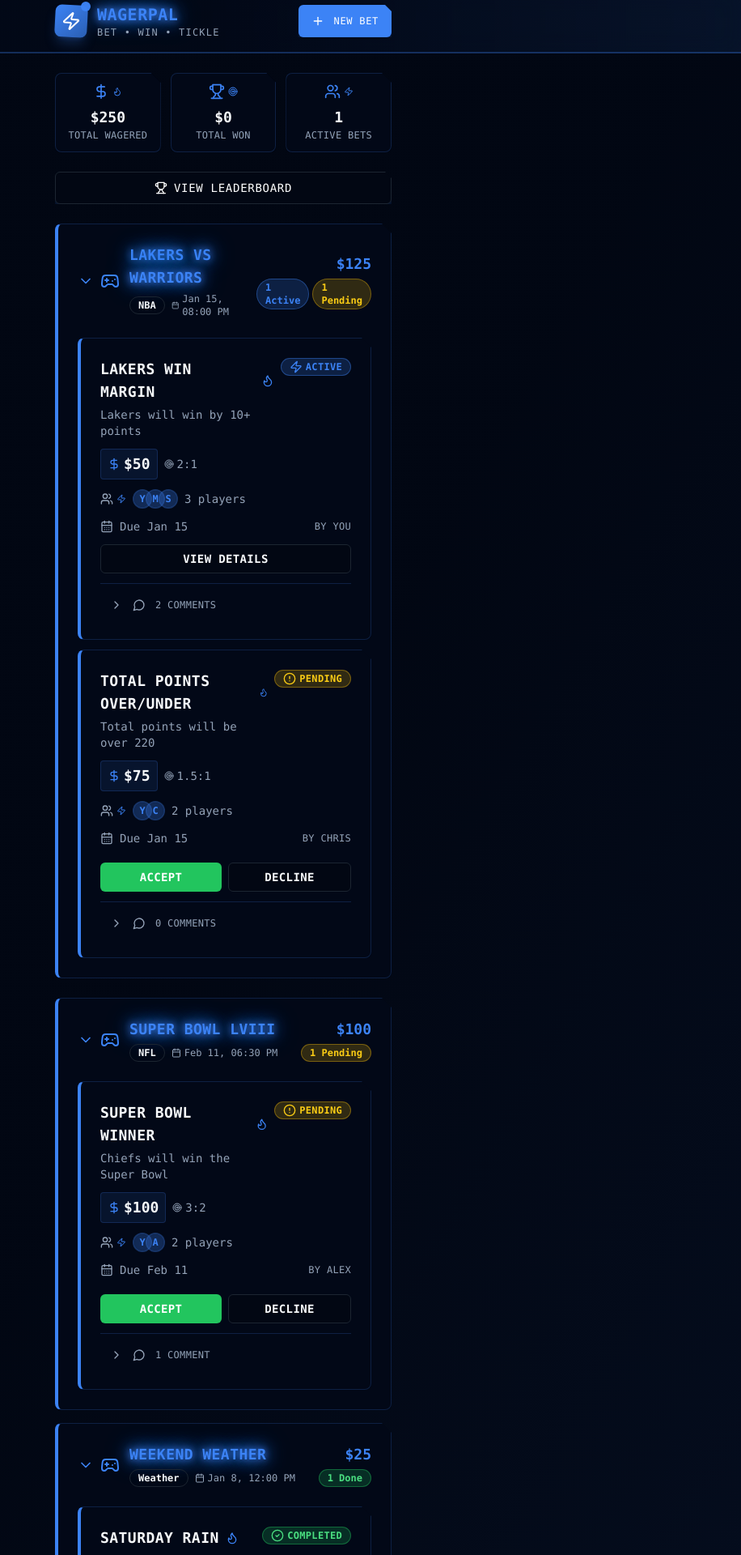
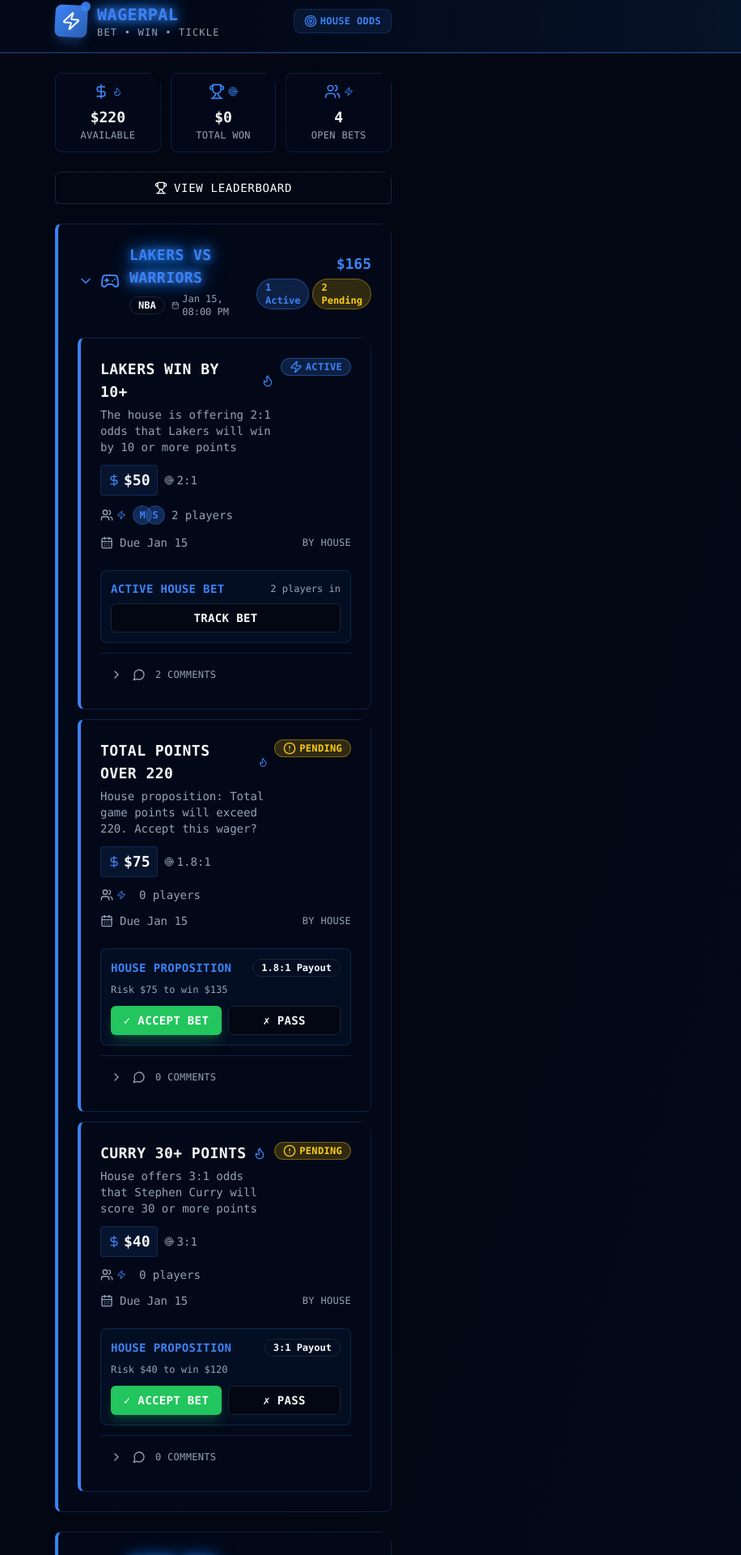
Before and after one commit to bryanforst/friend-fun-wagers, a React (Vite) app: page / in a window 1280 px wide. Shown: the part 12-1932 px from the top of the page at 81% size, without its empty margins (364-1280 px from the left). Built offline with nearby package versions, Linux system fonts and the light colour scheme.

Commit message:
Refactor wager creation UI
Updated the wager creation flow to be UI-only, removing the playable aspect. This change focuses on the visual presentation and user interaction for creating wagers without implementing the underlying game logic.

```diff
--- a/src/components/WagerCard.tsx
+++ b/src/components/WagerCard.tsx
@@ -131,21 +131,55 @@ export function WagerCard({ wager, onAddComment }: WagerCardProps) {
           </div>
 
           {/* Action Buttons */}
-          {wager.status === "pending" && wager.creator !== "You" && (
-            <div className="flex space-x-2 pt-2">
-              <Button size="sm" className="flex-1 bg-green-500 hover:bg-green-600 text-white font-bold uppercase tracking-wide">
-                Accept
-              </Button>
-              <Button size="sm" variant="outline" className="flex-1 font-bold uppercase tracking-wide">
-                Decline
-              </Button>
+          {wager.status === "pending" && wager.creator === "House" && (
+            <div className="space-y-2 pt-3">
+              <div className="bg-primary/5 p-3 rounded-lg border border-primary/20">
+                <div className="flex items-center justify-between mb-2">
+                  <span className="text-sm font-bold text-primary uppercase tracking-wide">House Proposition</span>
+                  <Badge variant="outline" className="text-xs font-bold">
+                    {wager.odds} Payout
+                  </Badge>
+                </div>
+                <p className="text-xs text-muted-foreground mb-3">
+                  Risk ${wager.amount} to win ${Math.round(wager.amount * parseFloat(wager.odds.split(':')[0]))}
+                </p>
+                <div className="flex space-x-2">
+                  <Button size="sm" className="flex-1 bg-green-500 hover:bg-green-600 text-white font-bold uppercase tracking-wide shadow-lg shadow-green-500/25">
+                    ✓ Accept Bet
+                  </Button>
+                  <Button size="sm" variant="outline" className="flex-1 font-bold uppercase tracking-wide hover:bg-red-500/10 hover:border-red-500/40 hover:text-red-400">
+                    ✗ Pass
+                  </Button>
+                </div>
+              </div>
             </div>
           )}
 
-          {wager.status === "active" && (
-            <Button size="sm" variant="outline" className="w-full font-bold uppercase tracking-wide">
-              View Details
-            </Button>
+          {wager.status === "active" && wager.creator === "House" && (
+            <div className="pt-3">
+              <div className="bg-primary/5 p-3 rounded-lg border border-primary/20">
+                <div className="flex items-center justify-between mb-2">
+                  <span className="text-sm font-bold text-primary uppercase tracking-wide">Active House Bet</span>
+                  <span className="text-xs text-muted-foreground">{wager.participants.length} players in</span>
+                </div>
+                <Button size="sm" variant="outline" className="w-full font-bold uppercase tracking-wide">
+                  Track Bet
+                </Button>
+              </div>
+            </div>
+          )}
+
+          {wager.status === "completed" && wager.creator === "House" && (
+            <div className="pt-3">
+              <div className="bg-muted/50 p-3 rounded-lg border border-border">
+                <div className="flex items-center justify-between">
+                  <span className="text-sm font-bold text-muted-foreground uppercase tracking-wide">Settled</span>
+                  <Badge variant={wager.winner === "House" ? "destructive" : "default"} className="text-xs font-bold">
+                    {wager.winner === "House" ? "House Won" : "Players Won"}
+                  </Badge>
+                </div>
+              </div>
+            </div>
           )}
 
           {/* Comment Thread */}
--- a/src/pages/Index.tsx
+++ b/src/pages/Index.tsx
@@ -5,12 +5,12 @@ import { Badge } from "@/components/ui/badge";
 import { Tabs, TabsContent, TabsList, TabsTrigger } from "@/components/ui/tabs";
 import { Plus, Trophy, Users, DollarSign, Clock, CheckCircle2, XCircle, Zap, Target, Flame } from "lucide-react";
 import { useNavigate } from "react-router-dom";
-import { CreateWagerDialog } from "@/components/CreateWagerDialog";
+
 import { WagerCard } from "@/components/WagerCard";
 import { GameCard } from "@/components/GameCard";
 import { Wager, Game } from "@/types/wager";
 
-// Mock data for demonstration - now organized by games
+// Mock data for house propositions - organized by games
 const mockGames: Game[] = [
   {
     id: "lakers-vs-warriors",
@@ -20,12 +20,12 @@ const mockGames: Game[] = [
     wagers: [
       {
         id: 1,
-        title: "Lakers Win Margin",
-        description: "Lakers will win by 10+ points",
+        title: "Lakers Win by 10+",
+        description: "The house is offering 2:1 odds that Lakers will win by 10 or more points",
         amount: 50,
-        participants: ["You", "Mike", "Sarah"],
+        participants: ["Mike", "Sarah"],
         status: "active" as const,
-        creator: "You",
+        creator: "House",
         dueDate: "2024-01-15",
         odds: "2:1",
         gameId: "lakers-vs-warriors",
@@ -34,14 +34,14 @@ const mockGames: Game[] = [
           {
             id: 1,
             author: "Mike",
-            content: "Lakers looking strong this season!",
+            content: "Lakers looking strong this season! I'm in.",
             timestamp: "2024-01-10T14:30:00Z",
             wagerId: 1
           },
           {
             id: 2,
             author: "Sarah",
-            content: "Warriors still have the experience edge",
+            content: "Warriors defense could keep it close though",
             timestamp: "2024-01-10T15:45:00Z",
             wagerId: 1
           }
@@ -49,14 +49,28 @@ const mockGames: Game[] = [
       },
       {
         id: 4,
-        title: "Total Points Over/Under",
-        description: "Total points will be over 220",
+        title: "Total Points Over 220",
+        description: "House proposition: Total game points will exceed 220. Accept this wager?",
         amount: 75,
-        participants: ["You", "Chris"],
+        participants: [],
         status: "pending" as const,
-        creator: "Chris",
+        creator: "House",
         dueDate: "2024-01-15",
-        odds: "1.5:1",
+        odds: "1.8:1",
+        gameId: "lakers-vs-warriors",
+        gameName: "Lakers vs Warriors",
+        comments: []
+      },
+      {
+        id: 5,
+        title: "Curry 30+ Points",
+        description: "House offers 3:1 odds that Stephen Curry will score 30 or more points",
+        amount: 40,
+        participants: [],
+        status: "pending" as const,
+        creator: "House",
+        dueDate: "2024-01-15",
+        odds: "3:1",
         gameId: "lakers-vs-warriors",
         gameName: "Lakers vs Warriors",
         comments: []
@@ -71,56 +85,84 @@ const mockGames: Game[] = [
     wagers: [
       {
         id: 2,
-        title: "Super Bowl Winner",
-        description: "Chiefs will win the Super Bowl",
+        title: "Chiefs to Win",
+        description: "House proposition: Kansas City Chiefs will win Super Bowl LVIII",
         amount: 100,
-        participants: ["You", "Alex"],
-        status: "pending" as const,
-        creator: "Alex",
+        participants: ["Alex"],
+        status: "active" as const,
+        creator: "House",
         dueDate: "2024-02-11",
-        odds: "3:2",
+        odds: "1.5:1",
         gameId: "super-bowl",
         gameName: "Super Bowl LVIII",
         comments: [
           {
             id: 3,
             author: "Alex",
-            content: "Chiefs have been dominating the playoffs!",
+            content: "Chiefs have been dominating! Easy money.",
             timestamp: "2024-01-20T10:15:00Z",
             wagerId: 2
           }
         ]
+      },
+      {
+        id: 6,
+        title: "First Half Over 28.5",
+        description: "House wager: First half total points will be over 28.5",
+        amount: 60,
+        participants: [],
+        status: "pending" as const,
+        creator: "House",
+        dueDate: "2024-02-11",
+        odds: "1.9:1",
+        gameId: "super-bowl",
+        gameName: "Super Bowl LVIII",
+        comments: []
       }
     ]
   },
   {
-    id: "weekend-weather",
-    name: "Weekend Weather",
-    category: "Weather",
-    date: "2024-01-08T12:00:00Z",
+    id: "crypto-predictions",
+    name: "Bitcoin Weekly",
+    category: "Crypto",
+    date: "2024-01-12T23:59:00Z",
     wagers: [
       {
         id: 3,
-        title: "Saturday Rain",
-        description: "It will rain this weekend",
-        amount: 25,
-        participants: ["You", "Jenny", "Tom"],
+        title: "Bitcoin Above $45K",
+        description: "House proposition: Bitcoin will close above $45,000 this Friday",
+        amount: 80,
+        participants: ["Jenny", "Tom"],
         status: "completed" as const,
-        creator: "Jenny",
-        dueDate: "2024-01-08",
-        odds: "1:1",
-        winner: "Jenny",
-        gameId: "weekend-weather",
-        gameName: "Weekend Weather",
+        creator: "House",
+        dueDate: "2024-01-12",
+        odds: "2.2:1",
+        winner: "House",
+        gameId: "crypto-predictions",
+        gameName: "Bitcoin Weekly",
         comments: [
           {
             id: 4,
             author: "Tom",
-            content: "Called it! The forecast was clear",
-            timestamp: "2024-01-08T16:00:00Z",
+            content: "Crypto markets are so unpredictable!",
+            timestamp: "2024-01-12T16:00:00Z",
             wagerId: 3
           }
         ]
+      },
+      {
+        id: 7,
+        title: "ETH Outperforms BTC",
+        description: "House wager: Ethereum will outperform Bitcoin this week (% gains)",
+        amount: 45,
+        participants: [],
+        status: "pending" as const,
+        creator: "House",
+        dueDate: "2024-01-19",
+        odds: "1.7:1",
+        gameId: "crypto-predictions",
+        gameName: "Bitcoin Weekly",
+        comments: []
       }
     ]
   }
@@ -129,7 +171,7 @@ const mockGames: Game[] = [
 const Index = () => {
   const navigate = useNavigate();
   const [games, setGames] = useState<Game[]>(mockGames);
-  const [isCreateDialogOpen, setIsCreateDialogOpen] = useState(false);
+
 
   // Flatten all wagers for stats calculation
   const allWagers = games.flatMap(game => game.wagers);
@@ -137,28 +179,10 @@ const Index = () => {
   const pendingWagers = allWagers.filter(w => w.status === "pending");
   const completedWagers = allWagers.filter(w => w.status === "completed");
 
-  const totalWagered = allWagers.reduce((sum, wager) => sum + wager.amount, 0);
-  const totalWon = completedWagers.filter(w => w.winner === "You").reduce((sum, wager) => sum + wager.amount, 0);
+  // Calculate player stats vs house
+  const totalAvailable = pendingWagers.reduce((sum, wager) => sum + wager.amount, 0);
+  const totalWon = completedWagers.filter(w => w.winner !== "House").reduce((sum, wager) => sum + wager.amount, 0);
 
-  const handleCreateWager = (wagerData: any) => {
-    // For demo purposes, add to the first game
-    const newWager: Wager = {
-      id: allWagers.length + 1,
-      ...wagerData,
-      status: "pending" as const,
-      creator: "You",
-      gameId: games[0]?.id || "new-game",
-      gameName: games[0]?.name || "New Game",
-      comments: []
-    };
-
-    const updatedGames = [...games];
-    if (updatedGames[0]) {
-      updatedGames[0].wagers = [newWager, ...updatedGames[0].wagers];
-      setGames(updatedGames);
-    }
-    setIsCreateDialogOpen(false);
-  };
 
   const handleAddComment = (wagerId: number, content: string) => {
     const newComment = {
@@ -199,13 +223,10 @@ const Index = () => {
                 <p className="text-xs text-muted-foreground uppercase tracking-widest">Bet • Win • Tickle</p>
               </div>
             </div>
-            <Button
-              onClick={() => setIsCreateDialogOpen(true)}
-              className="edgy-button px-4 py-2"
-            >
-              <Plus className="w-4 h-4 mr-1" />
-              <span className="text-xs">New Bet</span>
-            </Button>
+            <div className="flex items-center space-x-1 bg-primary/10 px-3 py-1.5 rounded-lg border border-primary/20">
+              <Target className="w-4 h-4 text-primary" />
+              <span className="text-xs font-bold text-primary uppercase tracking-wide">House Odds</span>
+            </div>
           </div>
         </div>
       </div>
@@ -219,8 +240,8 @@ const Index = () => {
                 <DollarSign className="w-5 h-5 text-primary" />
                 <Flame className="w-3 h-3 text-primary ml-1" />
               </div>
-              <div className="text-lg font-bold text-foreground">${totalWagered}</div>
-              <div className="text-xs text-muted-foreground uppercase tracking-wide">Total Wagered</div>
+              <div className="text-lg font-bold text-foreground">${totalAvailable}</div>
+              <div className="text-xs text-muted-foreground uppercase tracking-wide">Available</div>
             </CardContent>
           </Card>
           <Card className="edgy-card text-center p-3">
@@ -239,8 +260,8 @@ const Index = () => {
                 <Users className="w-5 h-5 text-primary" />
                 <Zap className="w-3 h-3 text-primary ml-1" />
               </div>
-              <div className="text-lg font-bold text-foreground">{activeWagers.length}</div>
-              <div className="text-xs text-muted-foreground uppercase tracking-wide">Active Bets</div>
+              <div className="text-lg font-bold text-foreground">{pendingWagers.length}</div>
+              <div className="text-xs text-muted-foreground uppercase tracking-wide">Open Bets</div>
             </CardContent>
           </Card>
         </div>
@@ -266,8 +287,8 @@ const Index = () => {
                   <Trophy className="w-12 h-12 text-muted-foreground" />
                   <Zap className="w-6 h-6 text-primary ml-2" />
                 </div>
-                <p className="text-muted-foreground font-bold uppercase tracking-wide">No Games Yet</p>
-                <p className="text-sm text-muted-foreground">Create your first wager to get started!</p>
+                <p className="text-muted-foreground font-bold uppercase tracking-wide">No Propositions</p>
+                <p className="text-sm text-muted-foreground">Check back for new house wagers!</p>
               </CardContent>
             </Card>
           ) : (
@@ -278,11 +299,6 @@ const Index = () => {
         </div>
       </div>
 
-      <CreateWagerDialog
-        open={isCreateDialogOpen}
-        onOpenChange={setIsCreateDialogOpen}
-        onCreateWager={handleCreateWager}
-      />
     </div>
   );
 };
```
